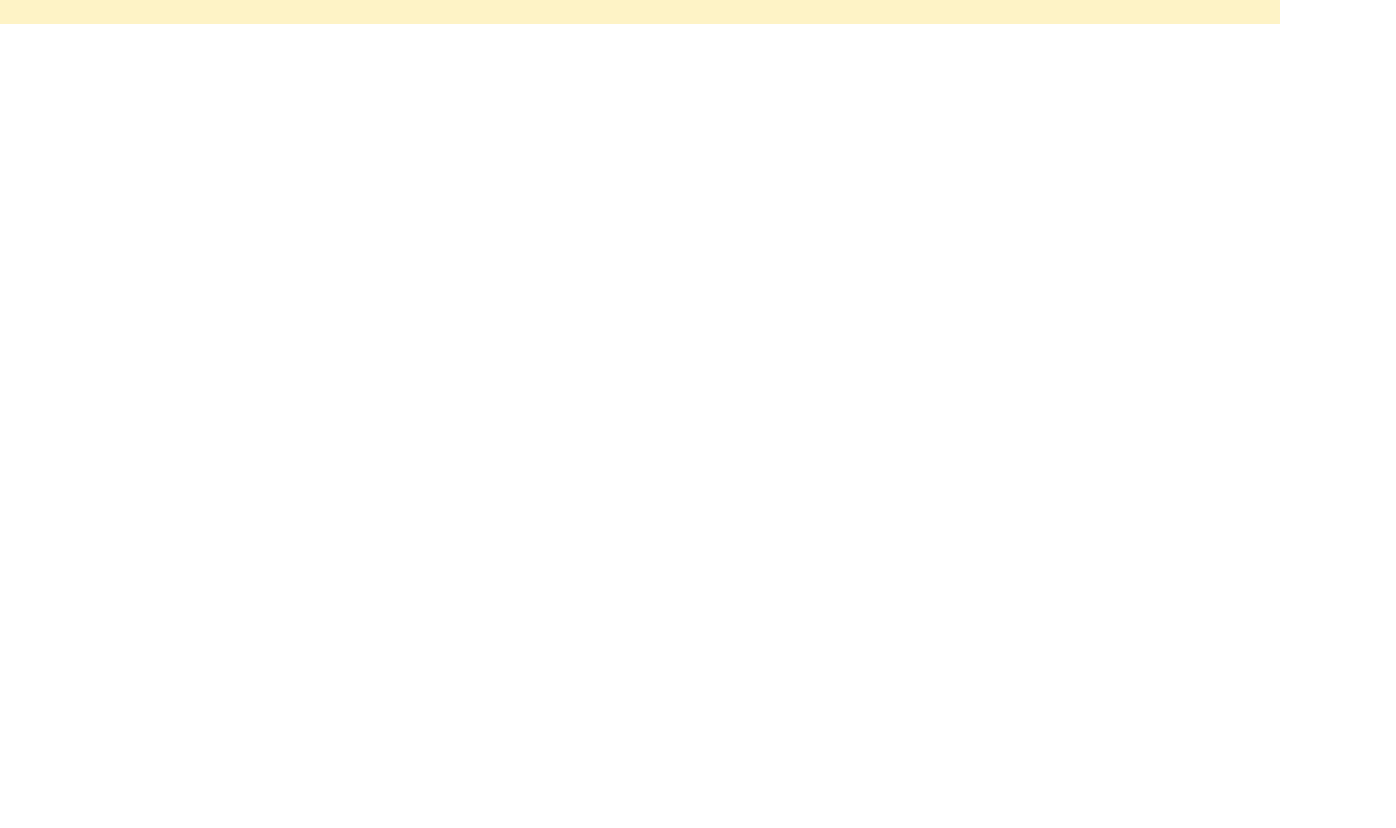
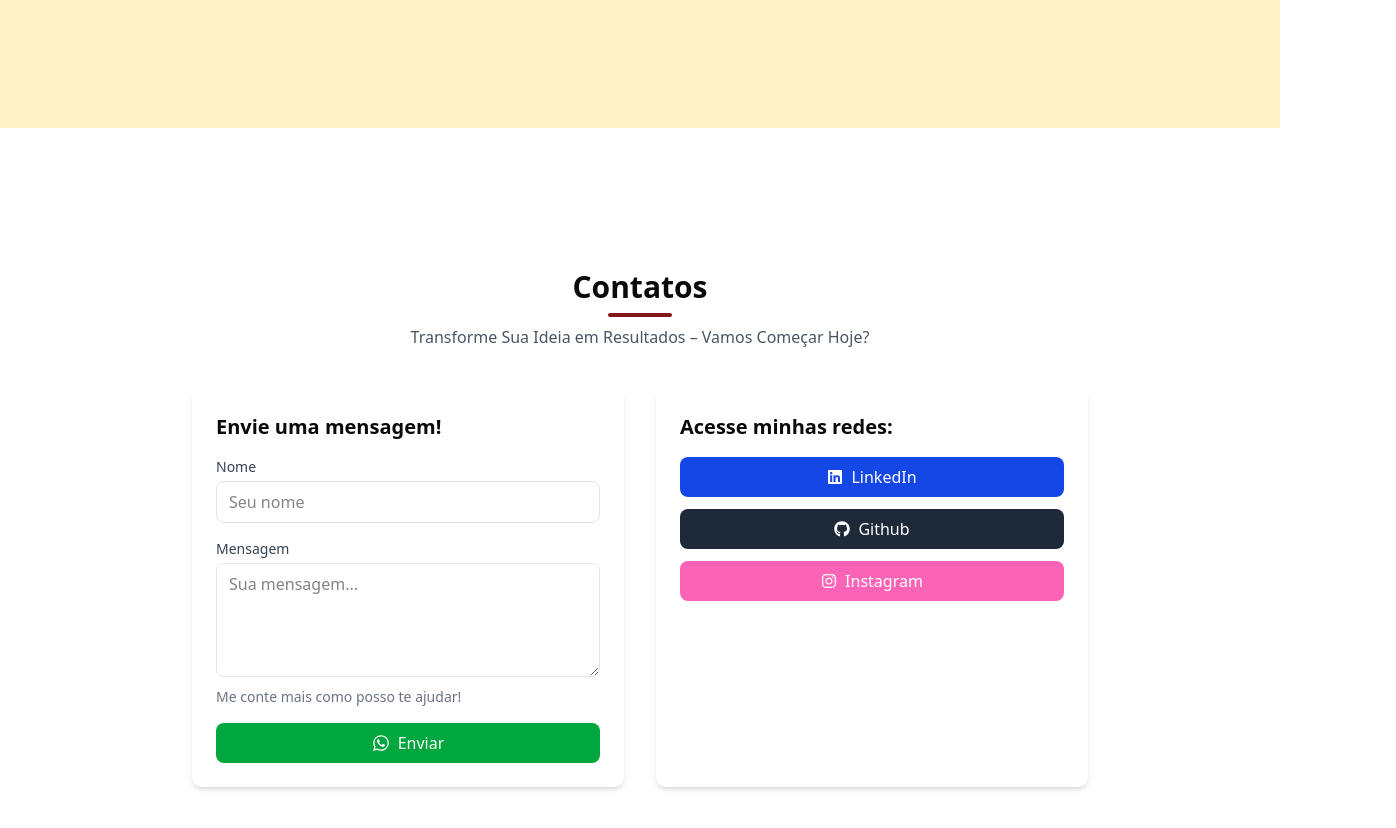
Before and after one commit to NickDavid14/Landing-Page-NextJs, a Next.js app in the folder my-app/: page / in a window 1280 px wide. Shown: the part 1280-2108 px from the top of the page, 1396 px wide, since content can reach past the window. Before the commit the page ends 1304 px from the top, so only its background shows below. Built offline with nearby package versions, Linux system fonts and the light colour scheme.

Commit message:
formulario adicionado

```diff
--- a/my-app/src/app/page.tsx
+++ b/my-app/src/app/page.tsx
@@ -1,11 +1,12 @@
 import Image from "next/image";
 import WobbleCardDemo from "./cards/page";
-import Cards from "@/components/ui/Card";
+import Cards from "@/components/ui/card";
+import Contatos from "@/components/ui/Contatos";
 
 
 export default function Home() {
   return (
-    <main className="min-h-screen bg-gradient-to-r bg-amber-100 flex flex-col items-center justify-center px-6 py-12">
+    <main className="min-h-screen bg-gradient-to-r bg-amber-100 flex flex-col items-center justify-center px-6">
 
       <div className="grid grid-cols-1 lg:grid-cols-2 gap-12 items-center w-full max-w-7xl">
 
@@ -37,7 +38,7 @@ export default function Home() {
         </div>
 
 
-        <div className="relative flex justify-center lg:justify-end">
+        <div className="relative flex justify-center lg:justify-end mt-10">
           <div className="relative w-[280px] h-[280px] sm:w-[320px] sm:h-[320px] lg:w-[380px] lg:h-[380px]">
             <Image
               src="/images/pizza.jpg"
@@ -67,9 +68,9 @@ export default function Home() {
         <Cards  source='/Images/spaghetti.jpg' text="Spaghetti" small="Massa al dente, molho de tomate fresco, alho, azeite extra virgem, manjericão, parmesão ralado." h4="R$38"></Cards>
 
       </div>
-      <div>
-
-      </div>
+    <div className="mt-40 ml-0">
+      <Contatos></Contatos>
+    </div>
 
 
       <a
--- /dev/null
+++ b/my-app/src/components/ui/Contatos.tsx
@@ -0,0 +1,84 @@
+import { FaWhatsapp, FaLinkedin, FaGithub, FaBehance, FaInstagram } from "react-icons/fa";
+
+export default function Contatos() {
+  return (
+    <section className="min-h-screen w-378 flex flex-col items-center justify-center px-6 py-12 bg-white">
+
+      <h2 className="text-3xl font-bold text-center mb-2">
+        Contatos <span className="block w-16 h-1 bg-red-900 mx-auto mt-2 rounded"></span>
+      </h2>
+      <p className="text-center text-gray-600 mb-10">
+        Transforme Sua Ideia em Resultados – Vamos Começar Hoje?
+      </p>
+
+
+      <div className="grid grid-cols-1 md:grid-cols-2 gap-8 w-full max-w-4xl">
+
+        <div className="bg-white shadow-md rounded-lg p-6">
+          <h3 className="text-xl font-semibold mb-4">Envie uma mensagem!</h3>
+          <form className="space-y-4">
+
+            <div>
+              <label htmlFor="nome" className="block text-sm font-medium text-gray-700 mb-1">
+                Nome
+              </label>
+              <input
+                id="nome"
+                type="text"
+                placeholder="Seu nome"
+                className="w-full border rounded-md px-3 py-2 focus:ring-2 focus:ring-indigo-500 outline-none"
+              />
+            </div>
+
+            {/* Campo Mensagem */}
+            <div>
+              <label htmlFor="mensagem" className="block text-sm font-medium text-gray-700 mb-1">
+                Mensagem
+              </label>
+              <textarea
+                id="mensagem"
+                placeholder="Sua mensagem..."
+                rows={4}
+                className="w-full border rounded-md px-3 py-2 focus:ring-2 focus:ring-indigo-500 outline-none"
+              />
+              <p className="text-sm text-gray-500 mt-1">Me conte mais como posso te ajudar!</p>
+            </div>
+
+            {/* Botão Enviar */}
+            <button
+              type="submit"
+              className="flex items-center justify-center gap-2 w-full bg-green-600 hover:bg-green-700 text-white font-medium py-2 rounded-md transition"
+            >
+              <FaWhatsapp size={18} /> Enviar
+            </button>
+          </form>
+        </div>
+
+        {/* Redes sociais */}
+        <div className="bg-white shadow-md rounded-lg p-6">
+          <h3 className="text-xl font-semibold mb-4">Acesse minhas redes:</h3>
+          <div className="flex flex-col gap-3">
+            <a
+              href="https://www.linkedin.com/in/nicolas-david-aab005300/"
+              className="flex items-center justify-center gap-2 bg-blue-700 hover:bg-blue-800 text-white py-2 rounded-md transition"
+            >
+              <FaLinkedin /> LinkedIn
+            </a>
+            <a
+              href="https://github.com/NickDavid14"
+              className="flex items-center justify-center gap-2 bg-gray-800 hover:bg-gray-900 text-white py-2 rounded-md transition"
+            >
+              <FaGithub /> Github
+            </a>
+            <a
+              href="https://www.instagram.com/nicolasdavidd__/"
+              className="flex items-center justify-center gap-2 bg-pink-400 hover:bg-pink-500 text-white py-2 rounded-md transition"
+            >
+              <FaInstagram /> Instagram
+            </a>
+          </div>
+        </div>
+      </div>
+    </section>
+  );
+}
--- a/my-app/src/components/ui/card.tsx
+++ b/my-app/src/components/ui/card.tsx
@@ -11,7 +11,7 @@ type CardProps = {
 
 export default function Cards({ source,text,small,h4 }: CardProps) {
   return (
-    <Card className="py-4 bg-red-900 mt-20 rounded-md w-80 h-80 ">
+    <Card className="py-4 bg-red-900 mt-20 rounded-md w-80 h-80 hover:scale-105 transiton ">
       <CardHeader className="pb-0 pt-2 px-4 flex-col ">
         <p className="text-tiny text-yellow-300 font-bold">{text}</p>
         <small className="text-default-500">{small}</small>
```
